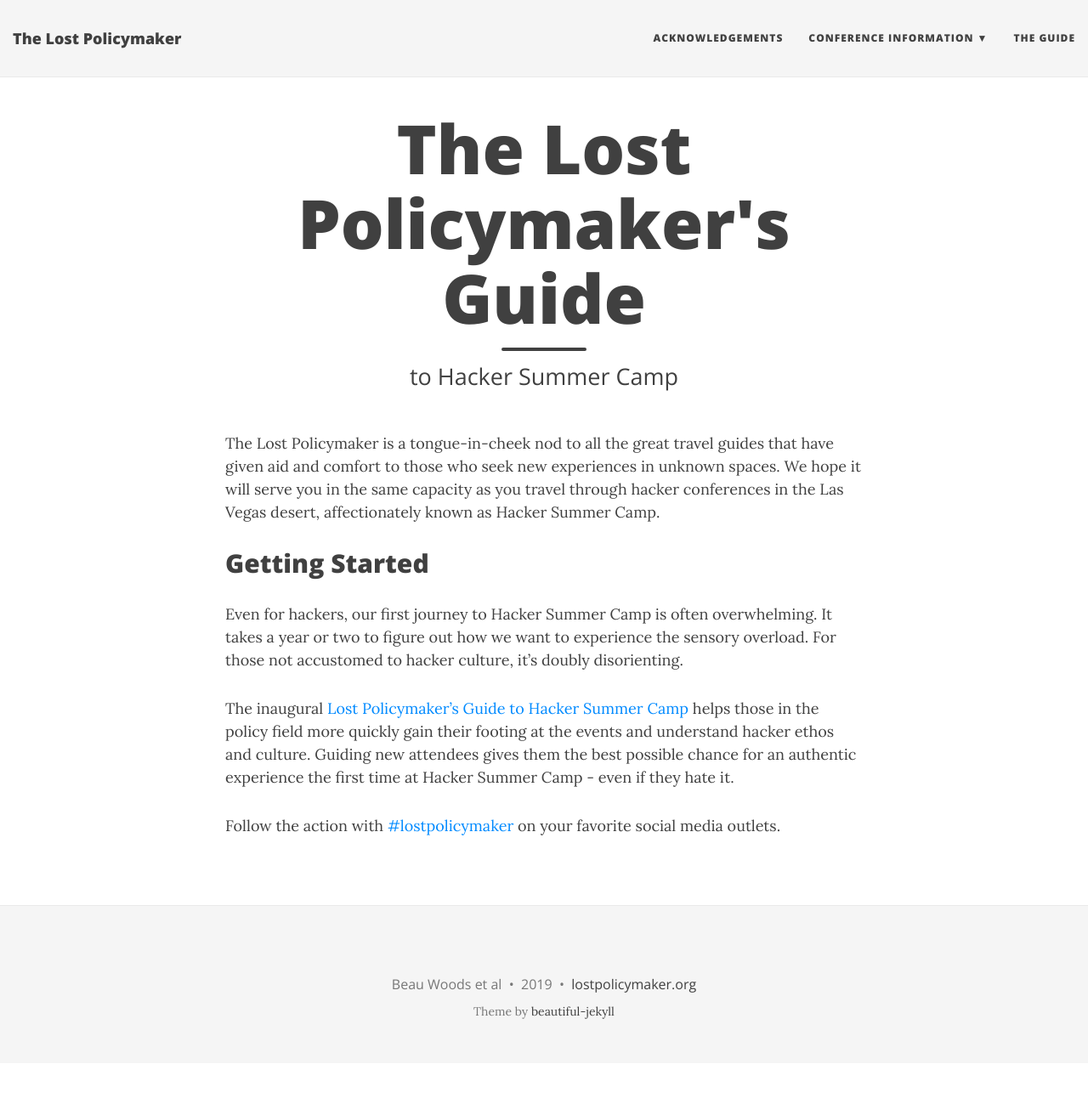
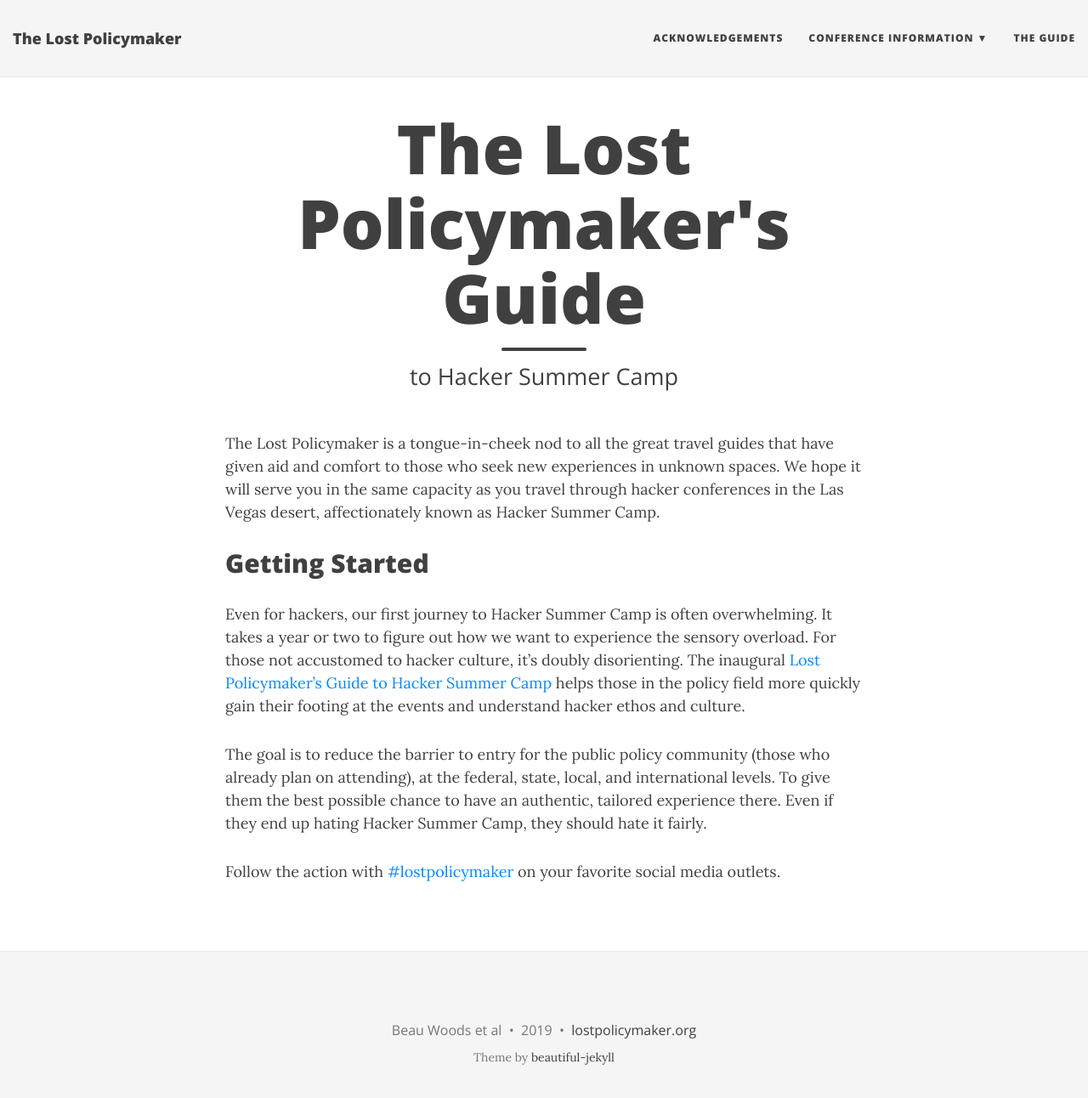
Before and after one commit to lostpolicymaker/lostpolicymaker.github.io, a Jekyll site: the page built from index.md, in a window 1280 px wide and 1305 px high. Shown: the top 1292 px of the window at 85% size. Built offline with Jekyll 4.4.1, drawn with Linux system fonts in a browser that asks for light colours; nearby versions of some CDN libraries.

Commit message:
Update index.md

```diff
--- a/index.md
+++ b/index.md
@@ -10,8 +10,8 @@ The Lost Policymaker is a tongue-in-cheek nod to all the great travel guides tha
 
 ## Getting Started
 
-Even for hackers, our first journey to Hacker Summer Camp is often overwhelming. It takes a year or two to figure out how we want to experience the sensory overload. For those not accustomed to hacker culture, it's doubly disorienting.
+Even for hackers, our first journey to Hacker Summer Camp is often overwhelming. It takes a year or two to figure out how we want to experience the sensory overload. For those not accustomed to hacker culture, it's doubly disorienting. The inaugural [Lost Policymaker's Guide to Hacker Summer Camp](LostPolicymaker_HackerSummerCamp_2019.pdf) helps those in the policy field more quickly gain their footing at the events and understand hacker ethos and culture.
 
-The inaugural [Lost Policymaker's Guide to Hacker Summer Camp](LostPolicymaker_HackerSummerCamp_2019.pdf) helps those in the policy field more quickly gain their footing at the events and understand hacker ethos and culture. Guiding new attendees gives them the best possible chance for an authentic experience the first time at Hacker Summer Camp - even if they hate it.
+The goal is to reduce the barrier to entry for the public policy community (those who already plan on attending), at the federal, state, local, and international levels. To give them the best possible chance to have an authentic, tailored experience there. Even if they end up hating Hacker Summer Camp, they should hate it fairly.
 
 Follow the action with [#lostpolicymaker](https://twitter.com/search?q=%23lostpolicymaker) on your favorite social media outlets.
```
